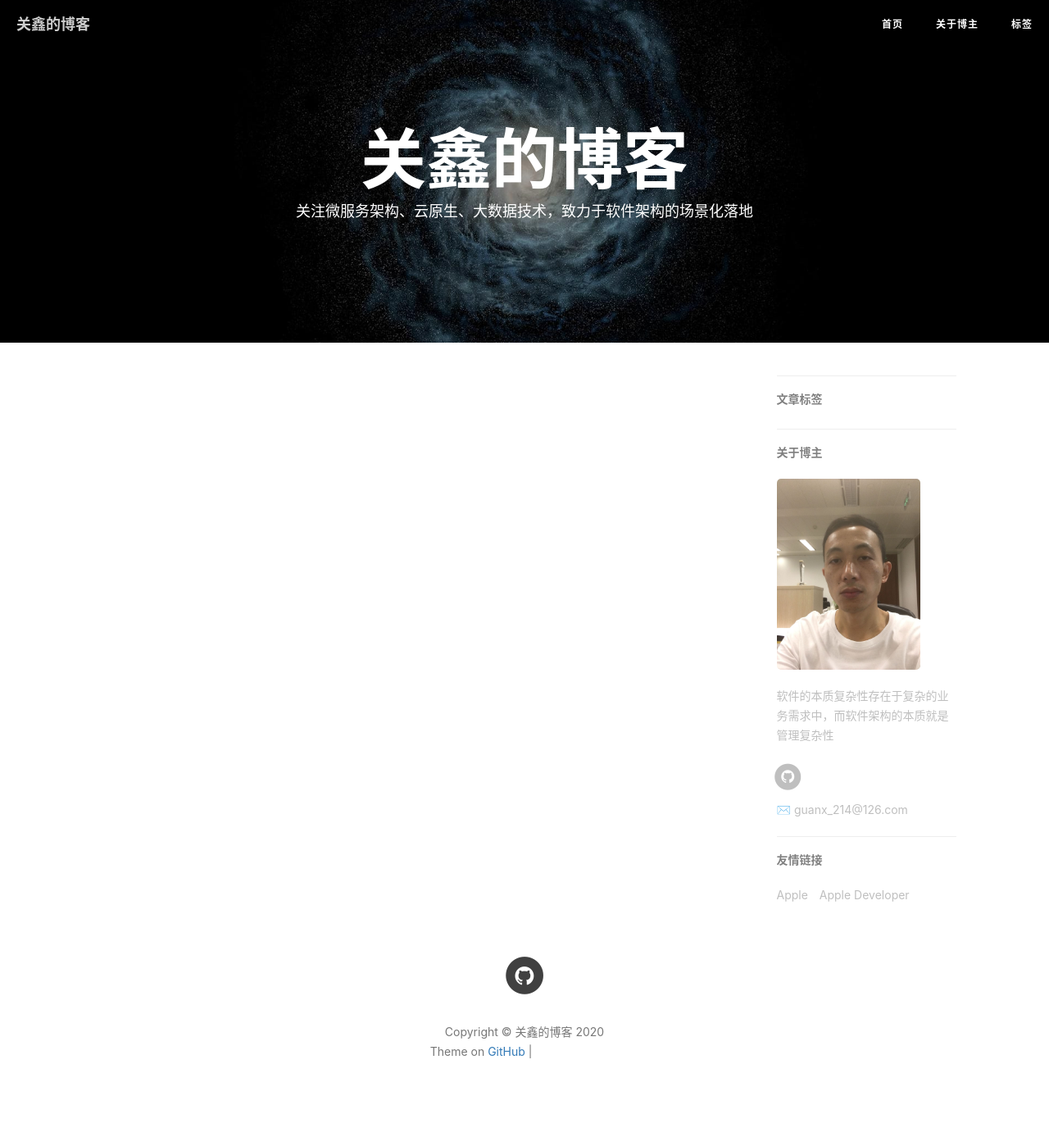
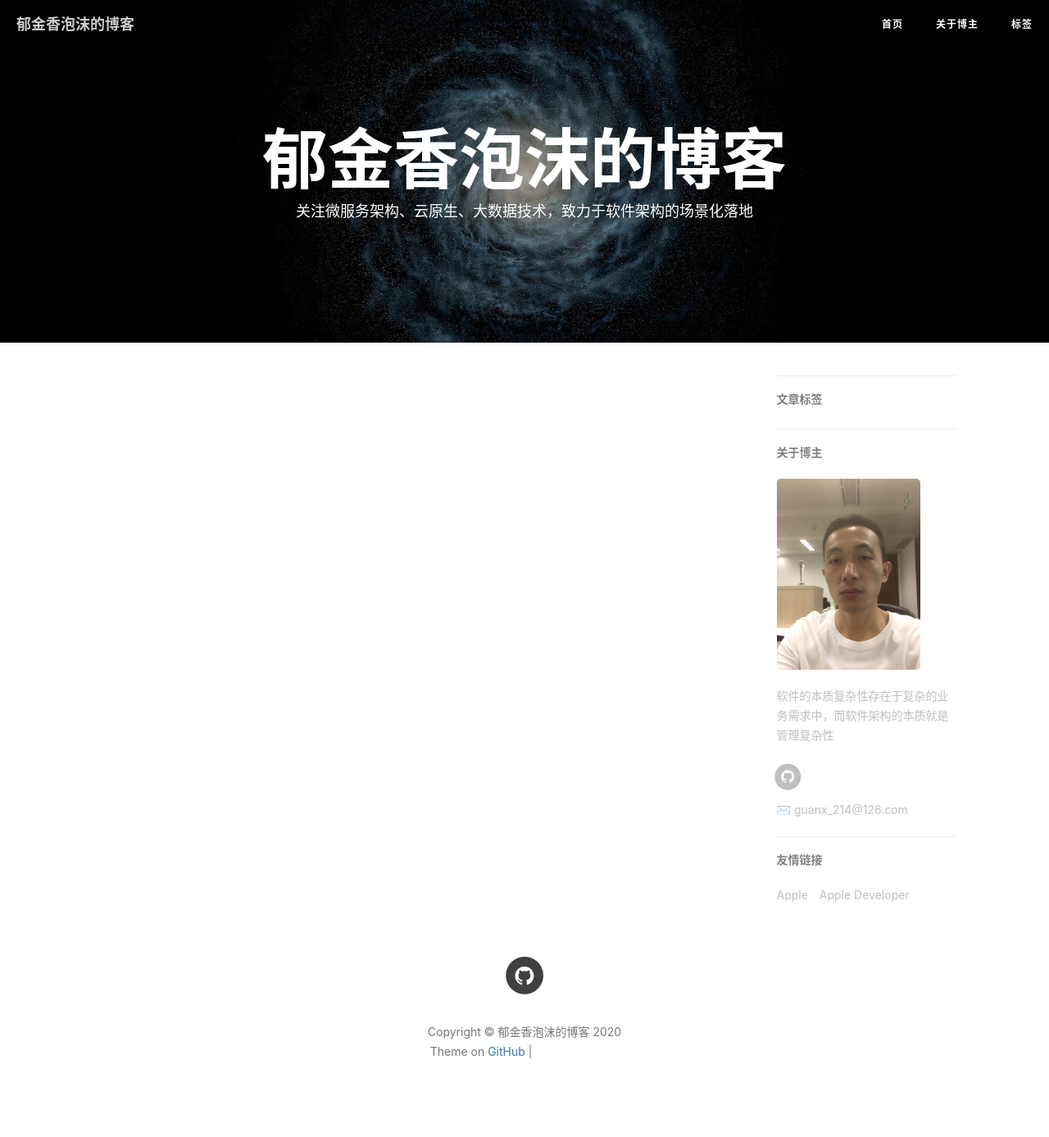
Before and after one commit to GuanXcode/GuanXcode.github.io, a Jekyll site: the page built from index.html, in a window 1280 px wide. Shown: the whole page at 82% size. Built offline with Jekyll 4.4.1, drawn with Linux system fonts in a browser that asks for light colours; nearby versions of some CDN libraries; the list of posts is cut into pages by our own code; comment, search, counter and statistics services are not loaded; grey boxes are pictures that could not be loaded.

Commit message:
update-20200411

```diff
--- a/_config.yml
+++ b/_config.yml
@@ -1,10 +1,10 @@
 # Site settings
-title: 关鑫的博客
-SEOTitle: 关鑫的博客 | BY Blog
+title: 郁金香泡沫的博客
+SEOTitle: 郁金香泡沫的博客 | YJX Blog
 header-img: img/post-bg-universe.jpg
 email: guanx_214@126.com
 description: "Every failure is leading towards success."
-keyword: "BY, BY Blog, 关鑫的博客, GuanXcode, 关鑫, iOS, Apple, iPhone"
+keyword: "BY, BY Blog, 郁金香泡沫的博客, GuanXcode, 郁金香泡沫, iOS, Apple, iPhone"
 url: "http://guanxcode.github.io"          # your host, for absolute URL
 baseurl: ""      # for example, '/blog' if your blog hosted on 'host/blog'
 github_repo: "https://github.com/guanxcode/guanxcode.github.io.git" # you code repository
```
